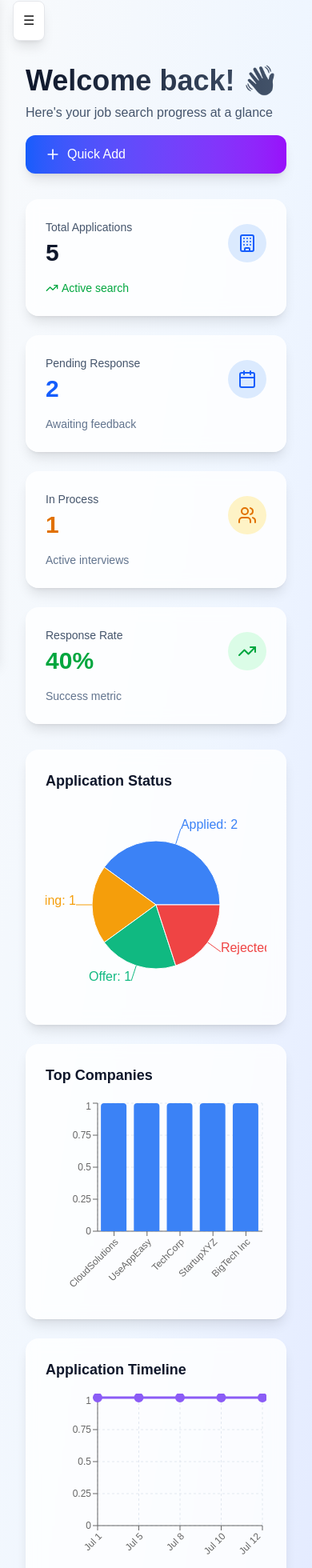
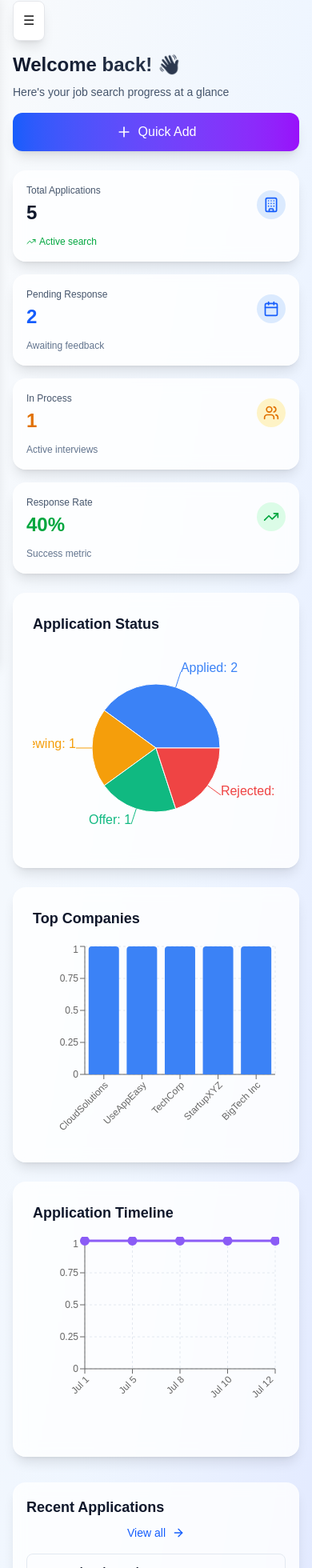
Before and after one commit to MikeTemi/job-tracker, a Next.js app: page / in a window 390 px wide. Shown: the part 15-1975 px from the top of the page at 80% size. Built offline with nearby package versions, Linux system fonts and the light colour scheme.

Commit message:
feat: enhance dashboard loading and error states with improved responsiveness and styling

```diff
--- a/src/app/page.tsx
+++ b/src/app/page.tsx
@@ -80,10 +80,10 @@ export default function Dashboard() {
 
   if (loading) {
     return (
-      <div className="min-h-screen flex items-center justify-center">
+      <div className="min-h-screen flex items-center justify-center px-4">
         <div className="text-center">
-          <div className="animate-spin rounded-full h-12 w-12 border-b-2 border-blue-600 mx-auto"></div>
-          <p className="mt-4 text-slate-600">Loading dashboard...</p>
+          <div className="animate-spin rounded-full h-8 w-8 sm:h-12 sm:w-12 border-b-2 border-blue-600 mx-auto"></div>
+          <p className="mt-4 text-slate-600 text-sm sm:text-base">Loading dashboard...</p>
         </div>
       </div>
     );
@@ -91,19 +91,19 @@ export default function Dashboard() {
 
   if (error) {
     return (
-      <div className="min-h-screen flex items-center justify-center">
-        <div className="bg-white rounded-xl shadow-lg p-8 max-w-md w-full mx-4">
+      <div className="min-h-screen flex items-center justify-center px-4">
+        <div className="bg-white rounded-xl shadow-lg p-6 sm:p-8 max-w-md w-full">
           <div className="text-center">
-            <div className="bg-red-100 rounded-full p-3 w-16 h-16 mx-auto mb-4">
-              <svg className="w-10 h-10 text-red-600" fill="none" stroke="currentColor" viewBox="0 0 24 24">
+            <div className="bg-red-100 rounded-full p-3 w-12 h-12 sm:w-16 sm:h-16 mx-auto mb-4">
+              <svg className="w-6 h-6 sm:w-10 sm:h-10 text-red-600" fill="none" stroke="currentColor" viewBox="0 0 24 24">
                 <path strokeLinecap="round" strokeLinejoin="round" strokeWidth={2} d="M12 8v4m0 4h.01M21 12a9 9 0 11-18 0 9 9 0 0118 0z" />
               </svg>
             </div>
             <h3 className="text-lg font-semibold text-gray-900 mb-2">Error Loading Data</h3>
-            <p className="text-gray-600 mb-4">{error}</p>
+            <p className="text-gray-600 mb-4 text-sm">{error}</p>
             <button
               onClick={fetchJobs}
-              className="bg-blue-600 text-white px-4 py-2 rounded-lg hover:bg-blue-700 transition-colors"
+              className="bg-blue-600 text-white px-4 py-2 rounded-lg hover:bg-blue-700 transition-colors text-sm"
             >
               Try Again
             </button>
@@ -114,23 +114,23 @@ export default function Dashboard() {
   }
 
   return (
-    <div className="min-h-screen p-8">
+    <div className="min-h-screen p-4 sm:p-6 lg:p-8">
       <div className="max-w-7xl mx-auto">
 
-        {/* Welcome Header */}
-        <div className="mb-8">
-          <div className="flex flex-col lg:flex-row lg:items-center lg:justify-between">
-            <div className="mb-4 lg:mb-0">
-              <h1 className="text-4xl font-bold bg-gradient-to-r from-slate-900 to-slate-600 bg-clip-text text-transparent">
+        {/* Welcome Header - Responsive */}
+        <div className="mb-6 sm:mb-8">
+          <div className="flex flex-col space-y-4 lg:flex-row lg:items-center lg:justify-between lg:space-y-0">
+            <div>
+              <h1 className="text-2xl sm:text-3xl lg:text-4xl font-bold bg-gradient-to-r from-slate-900 to-slate-600 bg-clip-text text-transparent">
                 Welcome back! 👋
               </h1>
-              <p className="text-slate-600 mt-2">
+              <p className="text-slate-600 mt-2 text-sm sm:text-base">
                 Here's your job search progress at a glance
               </p>
             </div>
             <button
               onClick={() => setIsAddFormOpen(true)}
-              className="bg-gradient-to-r from-blue-600 to-purple-600 text-white px-6 py-3 rounded-xl hover:from-blue-700 hover:to-purple-700 transition-all duration-200 shadow-lg hover:shadow-xl flex items-center space-x-2 group"
+              className="w-full sm:w-auto bg-gradient-to-r from-blue-600 to-purple-600 text-white px-6 py-3 rounded-xl hover:from-blue-700 hover:to-purple-700 transition-all duration-200 shadow-lg hover:shadow-xl flex items-center justify-center space-x-2 group"
             >
               <Plus className="h-5 w-5 group-hover:rotate-90 transition-transform duration-200" />
               <span>Quick Add</span>
@@ -138,82 +138,87 @@ export default function Dashboard() {
           </div>
         </div>
 
-        {/* Stats Grid */}
-        <div className="grid grid-cols-1 md:grid-cols-2 lg:grid-cols-4 gap-6 mb-8">
-          <div className="bg-white/80 backdrop-blur-sm rounded-2xl shadow-lg border border-white/20 p-6 hover:shadow-xl transition-all duration-200">
+        {/* Stats Grid - Mobile-First Responsive */}
+        <div className="grid grid-cols-1 sm:grid-cols-2 lg:grid-cols-4 gap-4 sm:gap-6 mb-6 sm:mb-8">
+
+          {/* Total Applications Card */}
+          <div className="bg-white/80 backdrop-blur-sm rounded-2xl shadow-lg border border-white/20 p-4 sm:p-6 hover:shadow-xl transition-all duration-200">
             <div className="flex items-center justify-between">
-              <div>
-                <p className="text-sm font-medium text-slate-600">Total Applications</p>
-                <p className="text-3xl font-bold text-slate-900 mt-1">{totalJobs}</p>
+              <div className="min-w-0 flex-1">
+                <p className="text-xs sm:text-sm font-medium text-slate-600 truncate">Total Applications</p>
+                <p className="text-2xl sm:text-3xl font-bold text-slate-900 mt-1">{totalJobs}</p>
               </div>
-              <div className="bg-blue-100 rounded-full p-3">
-                <Building className="h-6 w-6 text-blue-600" />
+              <div className="bg-blue-100 rounded-full p-2 sm:p-3 flex-shrink-0">
+                <Building className="h-5 w-5 sm:h-6 sm:w-6 text-blue-600" />
               </div>
             </div>
-            <div className="flex items-center mt-4">
-              <TrendingUp className="h-4 w-4 text-green-600 mr-1" />
-              <span className="text-sm text-green-600">Active search</span>
+            <div className="flex items-center mt-3 sm:mt-4">
+              <TrendingUp className="h-3 w-3 sm:h-4 sm:w-4 text-green-600 mr-1" />
+              <span className="text-xs sm:text-sm text-green-600">Active search</span>
             </div>
           </div>
 
-          <div className="bg-white/80 backdrop-blur-sm rounded-2xl shadow-lg border border-white/20 p-6 hover:shadow-xl transition-all duration-200">
+          {/* Pending Response Card */}
+          <div className="bg-white/80 backdrop-blur-sm rounded-2xl shadow-lg border border-white/20 p-4 sm:p-6 hover:shadow-xl transition-all duration-200">
             <div className="flex items-center justify-between">
-              <div>
-                <p className="text-sm font-medium text-slate-600">Pending Response</p>
-                <p className="text-3xl font-bold text-blue-600 mt-1">{appliedJobs}</p>
+              <div className="min-w-0 flex-1">
+                <p className="text-xs sm:text-sm font-medium text-slate-600 truncate">Pending Response</p>
+                <p className="text-2xl sm:text-3xl font-bold text-blue-600 mt-1">{appliedJobs}</p>
               </div>
-              <div className="bg-blue-100 rounded-full p-3">
-                <Calendar className="h-6 w-6 text-blue-600" />
+              <div className="bg-blue-100 rounded-full p-2 sm:p-3 flex-shrink-0">
+                <Calendar className="h-5 w-5 sm:h-6 sm:w-6 text-blue-600" />
               </div>
             </div>
-            <div className="flex items-center mt-4">
-              <span className="text-sm text-slate-500">Awaiting feedback</span>
+            <div className="flex items-center mt-3 sm:mt-4">
+              <span className="text-xs sm:text-sm text-slate-500">Awaiting feedback</span>
             </div>
           </div>
 
-          <div className="bg-white/80 backdrop-blur-sm rounded-2xl shadow-lg border border-white/20 p-6 hover:shadow-xl transition-all duration-200">
+          {/* In Process Card */}
+          <div className="bg-white/80 backdrop-blur-sm rounded-2xl shadow-lg border border-white/20 p-4 sm:p-6 hover:shadow-xl transition-all duration-200">
             <div className="flex items-center justify-between">
-              <div>
-                <p className="text-sm font-medium text-slate-600">In Process</p>
-                <p className="text-3xl font-bold text-amber-600 mt-1">{interviewingJobs}</p>
+              <div className="min-w-0 flex-1">
+                <p className="text-xs sm:text-sm font-medium text-slate-600 truncate">In Process</p>
+                <p className="text-2xl sm:text-3xl font-bold text-amber-600 mt-1">{interviewingJobs}</p>
               </div>
-              <div className="bg-amber-100 rounded-full p-3">
-                <Users className="h-6 w-6 text-amber-600" />
+              <div className="bg-amber-100 rounded-full p-2 sm:p-3 flex-shrink-0">
+                <Users className="h-5 w-5 sm:h-6 sm:w-6 text-amber-600" />
               </div>
             </div>
-            <div className="flex items-center mt-4">
-              <span className="text-sm text-slate-500">Active interviews</span>
+            <div className="flex items-center mt-3 sm:mt-4">
+              <span className="text-xs sm:text-sm text-slate-500">Active interviews</span>
             </div>
           </div>
 
-          <div className="bg-white/80 backdrop-blur-sm rounded-2xl shadow-lg border border-white/20 p-6 hover:shadow-xl transition-all duration-200">
+          {/* Response Rate Card */}
+          <div className="bg-white/80 backdrop-blur-sm rounded-2xl shadow-lg border border-white/20 p-4 sm:p-6 hover:shadow-xl transition-all duration-200">
             <div className="flex items-center justify-between">
-              <div>
-                <p className="text-sm font-medium text-slate-600">Response Rate</p>
-                <p className="text-3xl font-bold text-green-600 mt-1">{responseRate}%</p>
+              <div className="min-w-0 flex-1">
+                <p className="text-xs sm:text-sm font-medium text-slate-600 truncate">Response Rate</p>
+                <p className="text-2xl sm:text-3xl font-bold text-green-600 mt-1">{responseRate}%</p>
               </div>
-              <div className="bg-green-100 rounded-full p-3">
-                <TrendingUp className="h-6 w-6 text-green-600" />
+              <div className="bg-green-100 rounded-full p-2 sm:p-3 flex-shrink-0">
+                <TrendingUp className="h-5 w-5 sm:h-6 sm:w-6 text-green-600" />
               </div>
             </div>
-            <div className="flex items-center mt-4">
-              <span className="text-sm text-slate-500">Success metric</span>
+            <div className="flex items-center mt-3 sm:mt-4">
+              <span className="text-xs sm:text-sm text-slate-500">Success metric</span>
             </div>
           </div>
         </div>
 
-        {/* Charts Section */}
-        <div className="mb-8">
+        {/* Charts Section - Responsive */}
+        <div className="mb-6 sm:mb-8">
           <JobCharts jobs={jobs} />
         </div>
 
-        {/* Recent Applications */}
-        <div className="bg-white/80 backdrop-blur-sm rounded-2xl shadow-lg border border-white/20 p-6">
-          <div className="flex items-center justify-between mb-6">
-            <h2 className="text-xl font-bold text-slate-900">Recent Applications</h2>
+        {/* Recent Applications - Mobile-Optimized */}
+        <div className="bg-white/80 backdrop-blur-sm rounded-2xl shadow-lg border border-white/20 p-4 sm:p-6">
+          <div className="flex flex-col sm:flex-row sm:items-center sm:justify-between mb-4 sm:mb-6 space-y-2 sm:space-y-0">
+            <h2 className="text-lg sm:text-xl font-bold text-slate-900">Recent Applications</h2>
             <Link
               href="/applications"
-              className="flex items-center space-x-2 text-blue-600 hover:text-blue-700 transition-colors group"
+              className="flex items-center justify-center sm:justify-start space-x-2 text-blue-600 hover:text-blue-700 transition-colors group w-full sm:w-auto"
             >
               <span className="text-sm font-medium">View all</span>
               <ArrowRight className="h-4 w-4 group-hover:translate-x-1 transition-transform" />
@@ -221,41 +226,46 @@ export default function Dashboard() {
           </div>
 
           {recentJobs.length === 0 ? (
-            <div className="text-center py-12">
-              <Building className="h-12 w-12 text-slate-400 mx-auto mb-4" />
+            <div className="text-center py-8 sm:py-12">
+              <Building className="h-10 w-10 sm:h-12 sm:w-12 text-slate-400 mx-auto mb-4" />
               <h3 className="text-lg font-semibold text-slate-900 mb-2">No applications yet</h3>
-              <p className="text-slate-600 mb-6">Start tracking your job applications to see them here</p>
+              <p className="text-slate-600 mb-6 text-sm sm:text-base px-4">Start tracking your job applications to see them here</p>
               <button
                 onClick={() => setIsAddFormOpen(true)}
-                className="bg-gradient-to-r from-blue-600 to-purple-600 text-white px-6 py-3 rounded-xl hover:from-blue-700 hover:to-purple-700 transition-all duration-200 shadow-lg hover:shadow-xl"
+                className="w-full sm:w-auto bg-gradient-to-r from-blue-600 to-purple-600 text-white px-6 py-3 rounded-xl hover:from-blue-700 hover:to-purple-700 transition-all duration-200 shadow-lg hover:shadow-xl"
               >
                 Add Your First Application
               </button>
             </div>
           ) : (
-            <div className="space-y-4">
+            <div className="space-y-3 sm:space-y-4">
               {recentJobs.map((job) => (
-                <div key={job.id} className="flex items-center justify-between p-4 rounded-lg border border-slate-200 hover:bg-slate-50 transition-colors group">
-                  <div className="flex-1">
+                <div key={job.id} className="flex flex-col sm:flex-row sm:items-center sm:justify-between p-3 sm:p-4 rounded-lg border border-slate-200 hover:bg-slate-50 transition-colors group space-y-3 sm:space-y-0">
+
+                  {/* Job Info */}
+                  <div className="flex-1 min-w-0">
                     <div className="flex items-center space-x-3">
-                      <Building className="h-5 w-5 text-slate-400" />
-                      <div>
-                        <h3 className="font-semibold text-slate-900">{job.title}</h3>
-                        <p className="text-sm text-slate-600">{job.company}</p>
+                      <Building className="h-4 w-4 sm:h-5 sm:w-5 text-slate-400 flex-shrink-0" />
+                      <div className="min-w-0">
+                        <h3 className="font-semibold text-slate-900 text-sm sm:text-base truncate">{job.title}</h3>
+                        <p className="text-xs sm:text-sm text-slate-600 truncate">{job.company}</p>
                       </div>
                     </div>
                   </div>
 
-                  <div className="flex items-center space-x-4">
-                    <span className={`px-3 py-1 text-xs font-medium rounded-full ${getStatusColor(job.status)}`}>
+                  {/* Status and Actions */}
+                  <div className="flex items-center justify-between sm:justify-end sm:space-x-4">
+                    <div className="flex items-center space-x-3">
+                      <span className={`px-2 sm:px-3 py-1 text-xs font-medium rounded-full ${getStatusColor(job.status)}`}>
                         {job.status}
                       </span>
 
-                    <div className="text-sm text-slate-500">
+                      <div className="text-xs sm:text-sm text-slate-500">
                         {new Date(job.dateApplied).toLocaleDateString('en-US', {
                           month: 'short',
                           day: 'numeric'
                         })}
+                      </div>
                     </div>
 
                     {job.applicationLink && (
@@ -263,9 +273,10 @@ export default function Dashboard() {
                         href={job.applicationLink}
                         target="_blank"
                         rel="noopener noreferrer"
-                        className="opacity-0 group-hover:opacity-100 text-blue-600 hover:text-blue-700 transition-all"
+                        className="opacity-100 sm:opacity-0 sm:group-hover:opacity-100 text-blue-600 hover:text-blue-700 transition-all flex-shrink-0 p-1"
+                        title="View job posting"
                       >
-                        <ExternalLink className="h-4 w-4" />
+                        <ExternalLink className="h-3 w-3 sm:h-4 sm:w-4" />
                       </a>
                     )}
                   </div>
```
Lines whose indentation alone changed are shown as unchanged.
